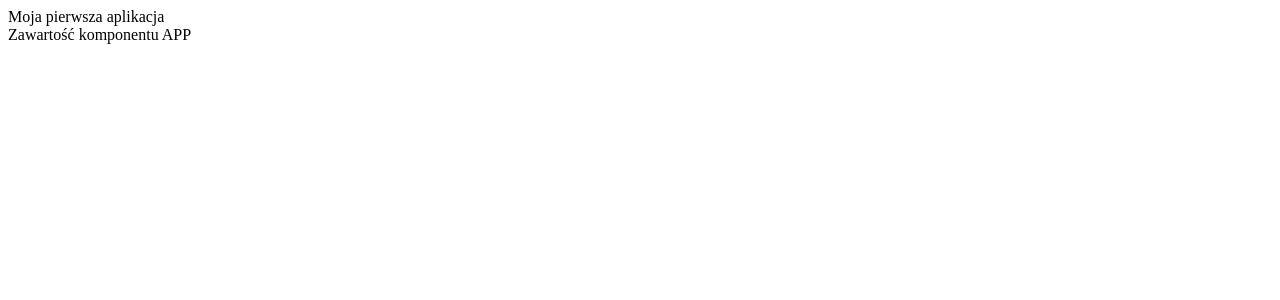
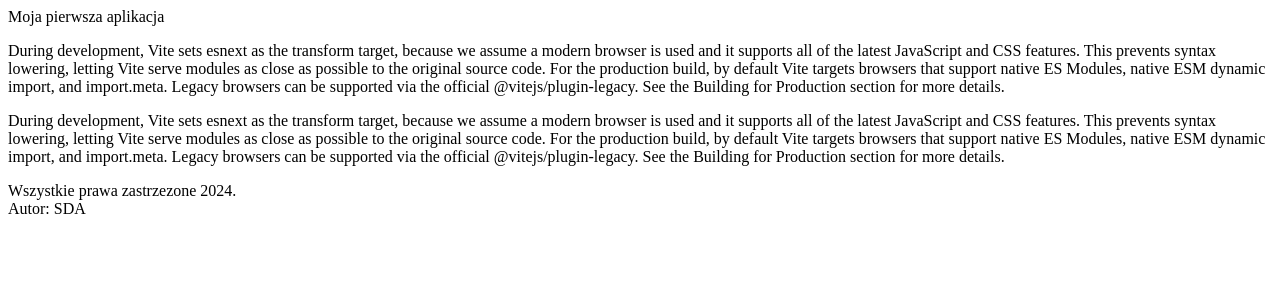
Before and after one commit to KajBialas/SDA-35-React, a React (Vite) app: page / in a window 1280 px wide. Shown: the top 300 px of the page. Built offline with nearby package versions, Linux system fonts and the light colour scheme.

Commit message:
Add components

```diff
--- a/src/App.jsx
+++ b/src/App.jsx
@@ -1,20 +1,17 @@
 import Header from './components/header/Header';
+import TextSection from './components/textSection/TextSection';
+import Footer from './components/footer/Footer';
 
 function App() {
 
   return (
     <>
       <Header />
-      <div>
-        Zawartość komponentu APP
-      </div>
+      <TextSection />
+      <TextSection />
+      <Footer />
     </>
   )
 }
 
 export default App
-
-
-// Zadanie 4
-// Utwórz komponenty Header, TextSection oraz Footer
-// Komponenty powinny zawierać statyczną treść
--- /dev/null
+++ b/src/components/footer/Footer.jsx
@@ -0,0 +1,12 @@
+const Footer = () => {
+    return (
+        <footer>
+            Wszystkie prawa zastrzezone 2024.
+            <div>
+                Autor: SDA
+            </div>
+        </footer>
+    )
+}
+
+export default Footer;
--- /dev/null
+++ b/src/components/textSection/TextSection.jsx
@@ -0,0 +1,12 @@
+const TextSection = () => {
+    return (
+        <section>
+            <p>
+                During development, Vite sets esnext as the transform target, because we assume a modern browser is used and it supports all of the latest JavaScript and CSS features. This prevents syntax lowering, letting Vite serve modules as close as possible to the original source code.
+                For the production build, by default Vite targets browsers that support native ES Modules, native ESM dynamic import, and import.meta. Legacy browsers can be supported via the official @vitejs/plugin-legacy. See the Building for Production section for more details.
+            </p>
+        </section>
+    )
+}
+
+export default TextSection;
```
